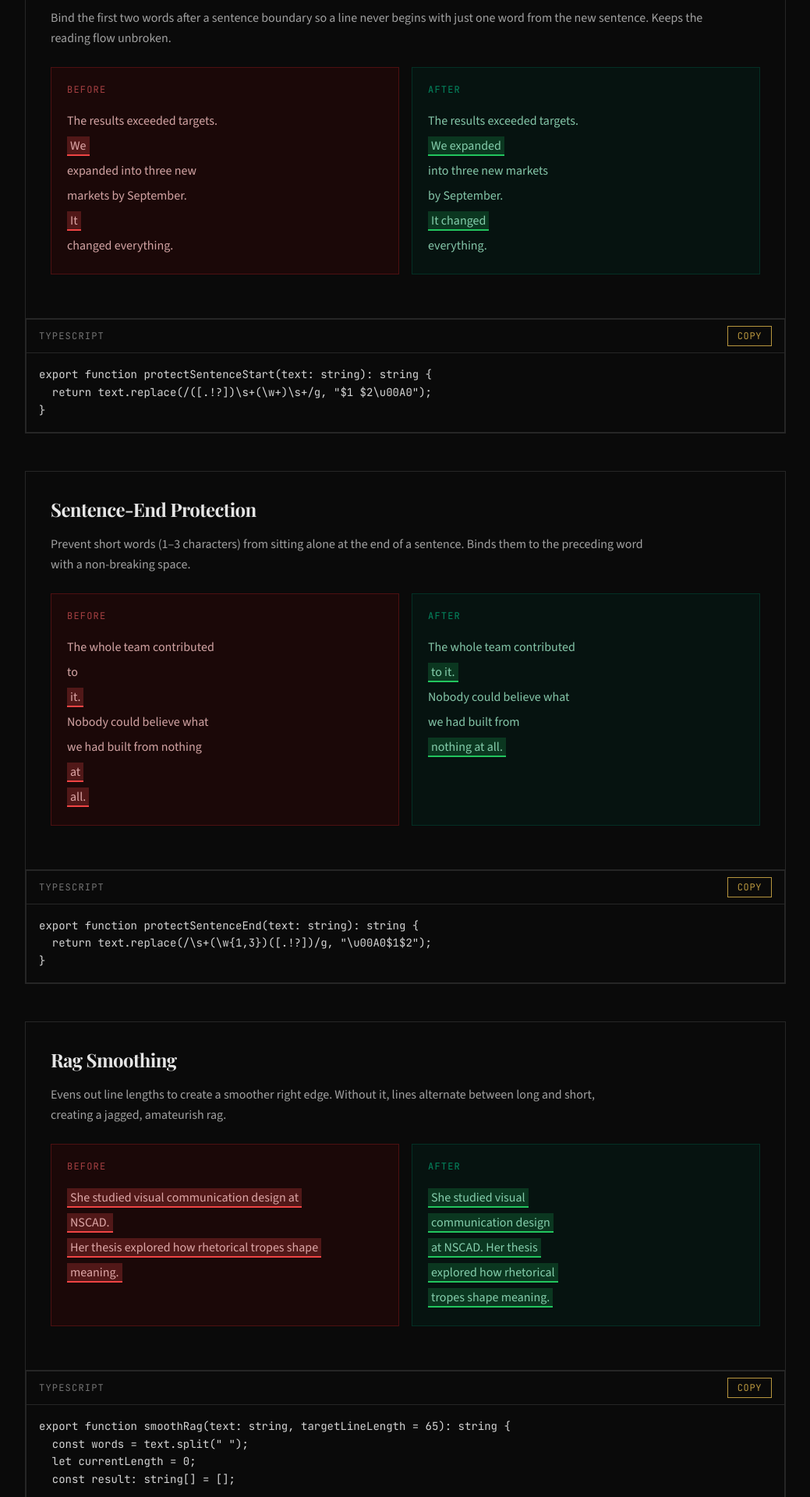
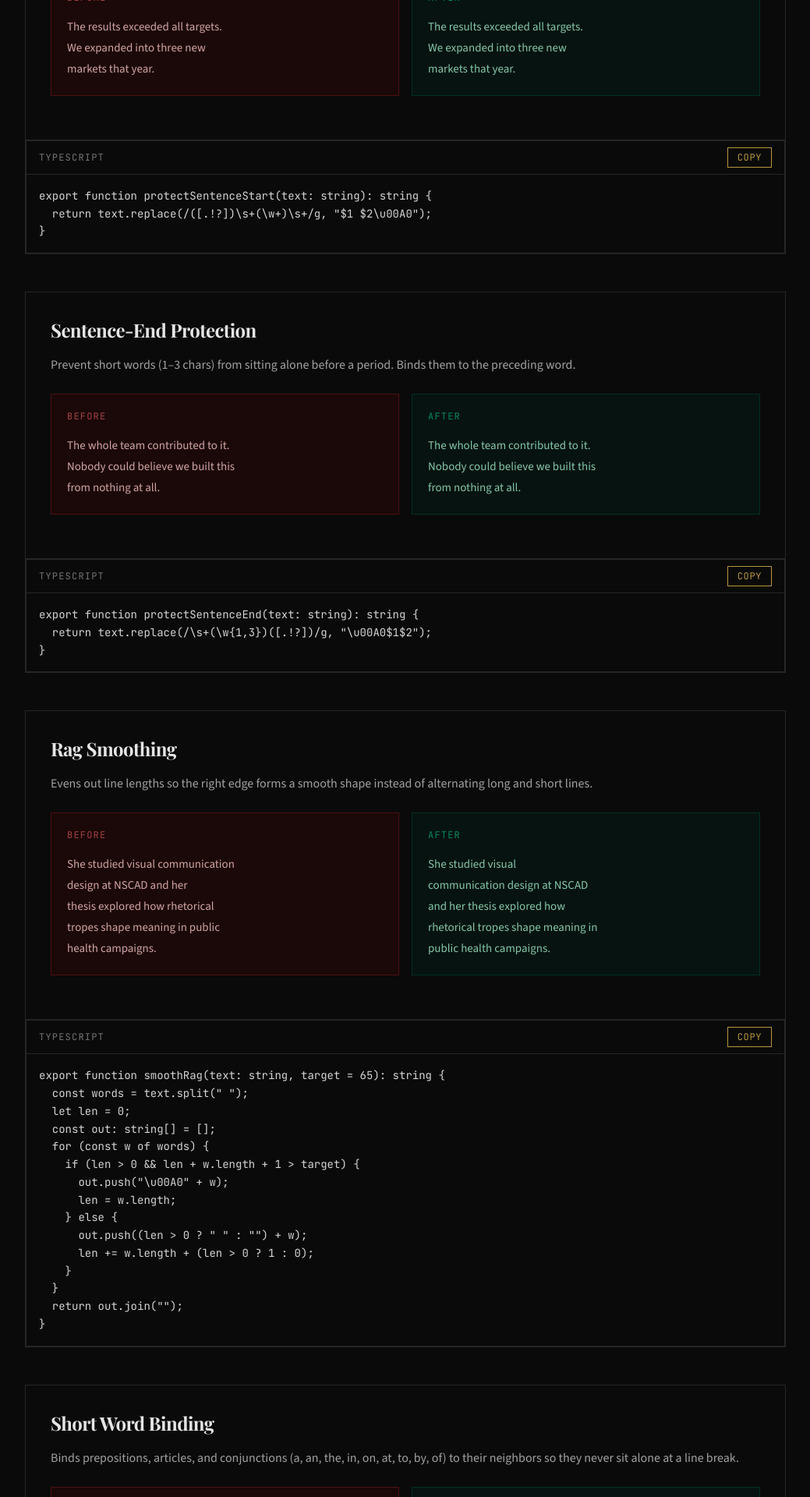
Before and after one commit to speedwarnsf/web-typography, a Next.js app: page / in a window 1280 px wide. Shown: the part 1760-3680 px from the top of the page at 78% size, without its empty margins (120-1159 px from the left). Built offline with nearby package versions, Linux system fonts and the light colour scheme; a web font is replaced by a local one.

Commit message:
Natural wrapping before/after: 220px columns, real non-breaking spaces change line breaks visibly

```diff
--- a/src/app/page.tsx
+++ b/src/app/page.tsx
@@ -1,3 +1,4 @@
+import { rules } from "./rules-data";
 import CodeBlock from "@/components/CodeBlock";
 import CopyButton from "@/components/CopyButton";
 import { readFileSync } from "fs";
@@ -14,160 +15,7 @@ const typesetFullCode = (() => {
   }
 })();
 
-// Each rule uses explicit line arrays with markup segments.
-// Lines are rendered with <br/> for device-independent display.
-// Segments can be plain strings or { text, mark } objects for highlighting.
-type Seg = string | { text: string; mark: "bad" | "good" };
-type Rule = {
-  name: string;
-  description: string;
-  beforeLines: Seg[];
-  afterLines: Seg[];
-  code: string;
-};
 
-const rules: Rule[] = [
-  {
-    name: "No Orphans",
-    description:
-      "Replace the last space in a paragraph with a non-breaking space, ensuring the final line always contains at least two words. Prevents lonely words dangling on their own line.",
-    beforeLines: [
-      "The campaign launched across",
-      "fourteen cities with record",
-      "breaking media coverage and",
-      { text: "attendance.", mark: "bad" },
-    ],
-    afterLines: [
-      "The campaign launched across",
-      "fourteen cities with record",
-      { text: "breaking media coverage", mark: "good" },
-      { text: "and attendance.", mark: "good" },
-    ],
-    code: `export function preventOrphans(text: string): string {
-  const lastSpaceIndex = text.lastIndexOf(" ");
-  if (lastSpaceIndex === -1) return text;
-  return (
-    text.slice(0, lastSpaceIndex) + "\\u00A0" + text.slice(lastSpaceIndex + 1)
-  );
-}`,
-  },
-  {
-    name: "Sentence-Start Protection",
-    description:
-      "Bind the first two words after a sentence boundary so a line never begins with just one word from the new sentence. Keeps the reading flow unbroken.",
-    beforeLines: [
-      "The results exceeded targets.",
-      { text: "We", mark: "bad" },
-      "expanded into three new",
-      "markets by September.",
-      { text: "It", mark: "bad" },
-      "changed everything.",
-    ],
-    afterLines: [
-      "The results exceeded targets.",
-      { text: "We expanded", mark: "good" },
-      "into three new markets",
-      "by September.",
-      { text: "It changed", mark: "good" },
-      "everything.",
-    ],
-    code: `export function protectSentenceStart(text: string): string {
-  return text.replace(/([.!?])\\s+(\\w+)\\s+/g, "$1 $2\\u00A0");
-}`,
-  },
-  {
-    name: "Sentence-End Protection",
-    description:
-      "Prevent short words (1\u20133 characters) from sitting alone at the end of a sentence. Binds them to the preceding word with a non-breaking space.",
-    beforeLines: [
-      "The whole team contributed",
-      "to",
-      { text: "it.", mark: "bad" },
-      "Nobody could believe what",
-      "we had built from nothing",
-      { text: "at", mark: "bad" },
-      { text: "all.", mark: "bad" },
-    ],
-    afterLines: [
-      "The whole team contributed",
-      { text: "to it.", mark: "good" },
-      "Nobody could believe what",
-      "we had built from",
-      { text: "nothing at all.", mark: "good" },
-    ],
-    code: `export function protectSentenceEnd(text: string): string {
-  return text.replace(/\\s+(\\w{1,3})([.!?])/g, "\\u00A0$1$2");
-}`,
-  },
-  {
-    name: "Rag Smoothing",
-    description:
-      "Evens out line lengths to create a smoother right edge. Without it, lines alternate between long and short, creating a jagged, amateurish rag.",
-    beforeLines: [
-      { text: "She studied visual communication design at", mark: "bad" },
-      { text: "NSCAD.", mark: "bad" },
-      { text: "Her thesis explored how rhetorical tropes shape", mark: "bad" },
-      { text: "meaning.", mark: "bad" },
-    ],
-    afterLines: [
-      { text: "She studied visual", mark: "good" },
-      { text: "communication design", mark: "good" },
-      { text: "at NSCAD. Her thesis", mark: "good" },
-      { text: "explored how rhetorical", mark: "good" },
-      { text: "tropes shape meaning.", mark: "good" },
-    ],
-    code: `export function smoothRag(text: string, targetLineLength = 65): string {
-  const words = text.split(" ");
-  let currentLength = 0;
-  const result: string[] = [];
-
-  for (const word of words) {
-    if (currentLength > 0 && currentLength + word.length + 1 > targetLineLength) {
-      result.push("\\u00A0" + word);
-      currentLength = word.length;
-    } else {
-      if (currentLength > 0) {
-        result.push(" " + word);
-        currentLength += word.length + 1;
-      } else {
-        result.push(word);
-        currentLength = word.length;
-      }
-    }
-  }
-  return result.join("");
-}`,
-  },
-  {
-    name: "Short Word Binding",
-    description:
-      "Common prepositions, articles, and conjunctions (a, an, the, in, on, at, to, by, of, etc.) are bound to neighboring words. Prevents these small words from sitting alone at a line break.",
-    beforeLines: [
-      "He drove through the center",
-      { text: "of", mark: "bad" },
-      "the city and turned onto",
-      { text: "a", mark: "bad" },
-      "narrow street that led",
-      { text: "to", mark: "bad" },
-      { text: "the", mark: "bad" },
-      "waterfront.",
-    ],
-    afterLines: [
-      "He drove through",
-      { text: "the center of the city", mark: "good" },
-      "and turned onto",
-      { text: "a narrow street", mark: "good" },
-      { text: "that led to the", mark: "good" },
-      "waterfront.",
-    ],
-    code: `export function bindShortWords(text: string): string {
-  return text.replace(
-    /\\s(a|an|the|in|on|at|to|by|of|or|is|it|as|if|so|no|do|up|we|he|me|my|be|am)\\s/gi,
-    (match, word) => \` \${word}\\u00A0\`
-  );
-}`,
-  },
-];
 
 const fontPairings = [
   {
@@ -393,47 +241,25 @@ export default function Home() {
                     <p className="text-xs font-mono uppercase tracking-widest text-red-400/60 mb-4">
                       Before
                     </p>
-                    <div
-                      className="text-[16px] leading-[2] text-red-200/80"
-                      style={{ fontFamily: "var(--font-source-sans)" }}
+                    <p
+                      className="text-[15px] leading-[1.8] text-red-200/80"
+                      style={{ fontFamily: "var(--font-source-sans)", maxWidth: 220 }}
                       data-no-typeset
                     >
-                      {rule.beforeLines.map((seg, i) => (
-                        <span key={i}>
-                          {i > 0 && <br />}
-                          {typeof seg === "string" ? seg : (
-                            <span style={{
-                              background: "rgba(239,68,68,0.25)",
-                              borderBottom: "2px solid #ef4444",
-                              padding: "1px 4px",
-                            }}>{seg.text}</span>
-                          )}
-                        </span>
-                      ))}
-                    </div>
+                      {rule.before}
+                    </p>
                   </div>
                   <div className="p-5 bg-emerald-950/30 border border-emerald-900/50">
                     <p className="text-xs font-mono uppercase tracking-widest text-emerald-400/60 mb-4">
                       After
                     </p>
-                    <div
-                      className="text-[16px] leading-[2] text-emerald-200/80"
-                      style={{ fontFamily: "var(--font-source-sans)" }}
+                    <p
+                      className="text-[15px] leading-[1.8] text-emerald-200/80"
+                      style={{ fontFamily: "var(--font-source-sans)", maxWidth: 220 }}
                       data-no-typeset
                     >
-                      {rule.afterLines.map((seg, i) => (
-                        <span key={i}>
-                          {i > 0 && <br />}
-                          {typeof seg === "string" ? seg : (
-                            <span style={{
-                              background: "rgba(34,197,94,0.2)",
-                              borderBottom: "2px solid #22c55e",
-                              padding: "1px 4px",
-                            }}>{seg.text}</span>
-                          )}
-                        </span>
-                      ))}
-                    </div>
+                      {rule.after}
+                    </p>
                   </div>
                 </div>
               </div>
--- /dev/null
+++ b/src/app/rules-data.tsx
@@ -0,0 +1,91 @@
+// Before: regular spaces, text wraps naturally at narrow width.
+// After: non-breaking spaces (\u00A0) bind words, changing line breaks.
+// At 220px column width the differences are dramatic and visible.
+
+export type Rule = {
+  name: string;
+  description: string;
+  before: string;
+  after: string;
+  code: string;
+};
+
+export const rules: Rule[] = [
+  {
+    name: "No Orphans",
+    description:
+      "Replace the last space in a paragraph with a non-breaking space, ensuring the final line always contains at least two words. Prevents lonely words dangling on their own line.",
+    before:
+      "The campaign launched across fourteen cities with record-breaking attendance.",
+    after:
+      "The campaign launched across fourteen cities with record-breaking\u00A0attendance.",
+    code: `export function preventOrphans(text: string): string {
+  const i = text.lastIndexOf(" ");
+  if (i === -1) return text;
+  return text.slice(0, i) + "\\u00A0" + text.slice(i + 1);
+}`,
+  },
+  {
+    name: "Sentence-Start Protection",
+    description:
+      "Bind the first two words after a sentence boundary so a line never begins with just one word from the new sentence.",
+    before:
+      "The results exceeded all targets. We expanded into three new markets that year.",
+    after:
+      "The results exceeded all targets. We\u00A0expanded into three new markets that year.",
+    code: `export function protectSentenceStart(text: string): string {
+  return text.replace(/([.!?])\\s+(\\w+)\\s+/g, "$1 $2\\u00A0");
+}`,
+  },
+  {
+    name: "Sentence-End Protection",
+    description:
+      "Prevent short words (1\u20133 chars) from sitting alone before a period. Binds them to the preceding word.",
+    before:
+      "The whole team contributed to it. Nobody could believe we built this from nothing at all.",
+    after:
+      "The whole team contributed to\u00A0it. Nobody could believe we built this from nothing at\u00A0all.",
+    code: `export function protectSentenceEnd(text: string): string {
+  return text.replace(/\\s+(\\w{1,3})([.!?])/g, "\\u00A0$1$2");
+}`,
+  },
+  {
+    name: "Rag Smoothing",
+    description:
+      "Evens out line lengths so the right edge forms a smooth shape instead of alternating long and short lines.",
+    before:
+      "She studied visual communication design at NSCAD and her thesis explored how rhetorical tropes shape meaning in public health campaigns.",
+    after:
+      "She studied visual communication\u00A0design at NSCAD and her thesis explored\u00A0how rhetorical tropes shape meaning\u00A0in public health campaigns.",
+    code: `export function smoothRag(text: string, target = 65): string {
+  const words = text.split(" ");
+  let len = 0;
+  const out: string[] = [];
+  for (const w of words) {
+    if (len > 0 && len + w.length + 1 > target) {
+      out.push("\\u00A0" + w);
+      len = w.length;
+    } else {
+      out.push((len > 0 ? " " : "") + w);
+      len += w.length + (len > 0 ? 1 : 0);
+    }
+  }
+  return out.join("");
+}`,
+  },
+  {
+    name: "Short Word Binding",
+    description:
+      "Binds prepositions, articles, and conjunctions (a, an, the, in, on, at, to, by, of) to their neighbors so they never sit alone at a line break.",
+    before:
+      "He drove through the center of the city and turned onto a narrow street that led to the waterfront.",
+    after:
+      "He drove through the center of\u00A0the city and turned onto a\u00A0narrow street that led to\u00A0the waterfront.",
+    code: `export function bindShortWords(text: string): string {
+  return text.replace(
+    /\\s(a|an|the|in|on|at|to|by|of|or)\\s/gi,
+    (m, w) => \` \${w}\\u00A0\`
+  );
+}`,
+  },
+];
```
